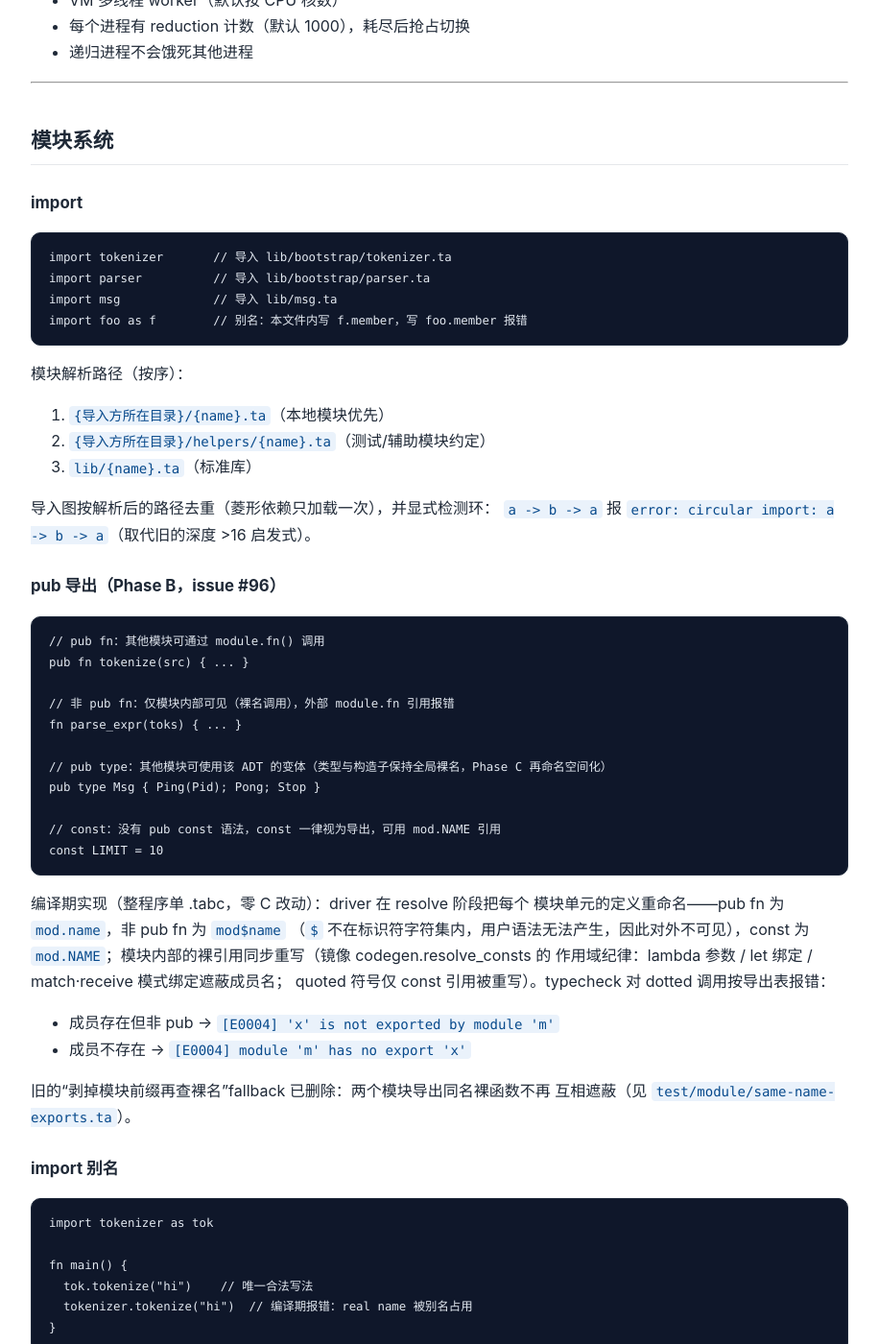
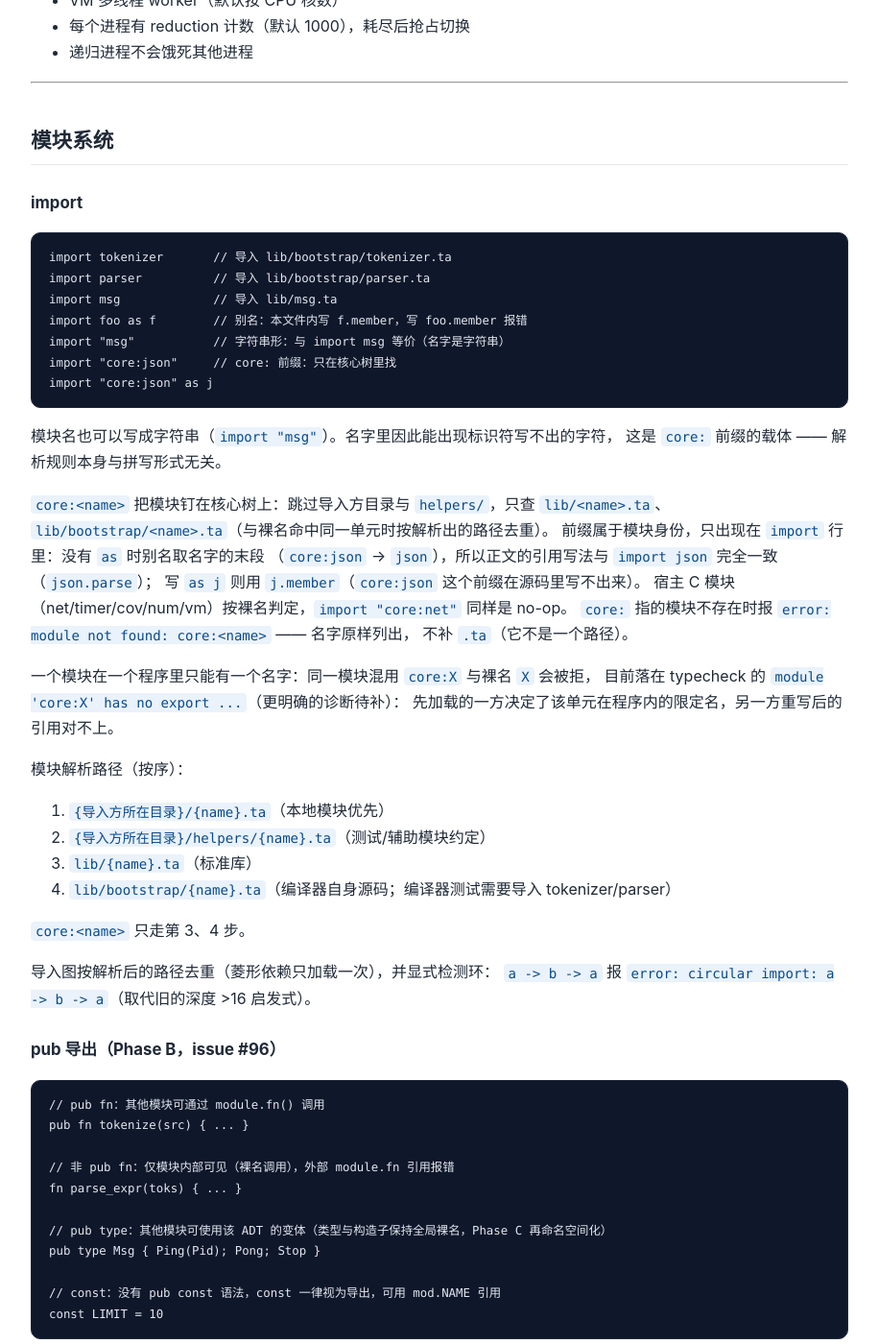
Before and after one commit to tiancaiamao/tinyactor, a Jekyll site: the page built from docs/ta-language-spec.md, in a window 1280 px wide and 1400 px high, scrolled down 17524 px. Shown: the whole window at 96% size, without its empty margins (182-1097 px from the left). Built offline with Jekyll 4.4.1, drawn with Linux system fonts in a browser that asks for light colours; our own code applies the rules of GitHub Pages for plain Markdown files.

Commit message:
feat(import): core: 前缀 —— 模块身份钉在核心树（issue #264 切分 1）
什么：`import "core:json"`（以及 `import "core:json" as j`）解析到核心树
（`lib/<name>.ta` → `lib/bootstrap/<name>.ta`），跳过导入方目录与 `helpers/`；
无 `as` 时默认别名取名字末段（`core:json` → `json`），正文引用写法不变。
宿主 C 模块按裸名判定，`import "core:net"` 仍是 no-op；`core:` 指不存在的
模块报 `error: module not found: core:<name>`（名字不补 `.ta`）。

为什么：`core:` 是模块身份而不是搜索路径 —— 它让核心模块不可被 vendor/
项目内同名文件影蔽（#264 实施切分 1），也为后续「单 vendor 根」留出命名空间。

怎么做：
- `lib/bootstrap/driver.ta`：新增 is_core_module / core_bare_name /
  core_tree_path / is_builtin_import；find_module_path 的 core 分支只查核心树
  （裸名尾部复用 core_tree_path）；ensure_unit 的报错文案按身份显示；
  collect_aliases 给 core: 补默认别名（末段 → 全名）。
- `tools/expand_imports.py`：IMPORT_RE 认字符串形（含 `core:`），
  module_candidates 对 `core:` 只查核心树 —— 与 driver 同语义（corpus 台
  正是走这条展开路径）。
- 测试：`test/basic/core-import.ta`（无 as，正例且进 corpus 台）、
  `test/module/core-import-alias.ta`（as 别名正例）、
  `test/module/core-prefix-missing-module-errors.ta`（负例：文案指名）、
  `test/compiler/parser-ast.ta` 补字符串形 / core: 形 AST 正例；
  冻结快照 `compiler-parser-ast.sexp`（更新）与 `basic-core-import.sexp`（新增）同步重生。
- 文档：`docs/ta-language-spec.md` §import（语义 + 4 步解析路径 + 混用限制）、
  `docs/packages.md` 指针与行号更新。

怎么验证：`make fmt`；`make bootstrap` ×2 byte-identical（md5 5e4eb459…）；
`make test` 7 category 0 fail（新负例 PASS）；`test/backend/run_corpus.sh`
82/82 ok/same（含新 core-import.ta）；`make backend-gate` rc=0；
`make kernfuzz-snapshot-check` rc=0。

偏差（已知，写入 spec，不在本切分修）：同一模块混用 `core:X` 与裸名 `X`
会被 typecheck 拒（`module 'core:X' has no export ...`）而非给出清晰诊断 ——
根因是主文件别名重写先于解析、先加载的一方决定单元的限定名，修它需要两遍解析。

Signed-off-by: tiancaiamao <tiancaiamao@gmail.com>

````diff
--- a/docs/ta-language-spec.md
+++ b/docs/ta-language-spec.md
@@ -733,13 +733,35 @@ import tokenizer       // 导入 lib/bootstrap/tokenizer.ta
 import parser          // 导入 lib/bootstrap/parser.ta
 import msg             // 导入 lib/msg.ta
 import foo as f        // 别名：本文件内写 f.member，写 foo.member 报错
+import "msg"           // 字符串形：与 import msg 等价（名字是字符串）
+import "core:json"     // core: 前缀：只在核心树里找
+import "core:json" as j
 ```
+
+模块名也可以写成字符串（`import "msg"`）。名字里因此能出现标识符写不出的字符，
+这是 `core:` 前缀的载体 —— 解析规则本身与拼写形式无关。
+
+`core:<name>` 把模块钉在核心树上：跳过导入方目录与 `helpers/`，只查
+`lib/<name>.ta`、`lib/bootstrap/<name>.ta`（与裸名命中同一单元时按解析出的路径去重）。
+前缀属于模块身份，只出现在 `import` 行里：没有 `as` 时别名取名字的末段
+（`core:json` → `json`），所以正文的引用写法与 `import json` 完全一致（`json.parse`）；
+写 `as j` 则用 `j.member`（`core:json` 这个前缀在源码里写不出来）。
+宿主 C 模块（net/timer/cov/num/vm）按裸名判定，`import "core:net"` 同样是 no-op。
+`core:` 指的模块不存在时报 `error: module not found: core:<name>` —— 名字原样列出，
+不补 `.ta`（它不是一个路径）。
+
+一个模块在一个程序里只能有一个名字：同一模块混用 `core:X` 与裸名 `X` 会被拒，
+目前落在 typecheck 的 `module 'core:X' has no export ...`（更明确的诊断待补）：
+先加载的一方决定了该单元在程序内的限定名，另一方重写后的引用对不上。
 
 模块解析路径（按序）：
 
 1. `{导入方所在目录}/{name}.ta`（本地模块优先）
 2. `{导入方所在目录}/helpers/{name}.ta`（测试/辅助模块约定）
 3. `lib/{name}.ta`（标准库）
+4. `lib/bootstrap/{name}.ta`（编译器自身源码；编译器测试需要导入 tokenizer/parser）
+
+`core:<name>` 只走第 3、4 步。
 
 导入图按解析后的路径去重（菱形依赖只加载一次），并显式检测环：
 `a -> b -> a` 报 `error: circular import: a -> b -> a`（取代旧的深度 >16 启发式）。
````
Also changed, not shown: docs/packages.md (+1 -1 lines), tools/expand_imports.py (+19 -2 lines), 8 other files.
